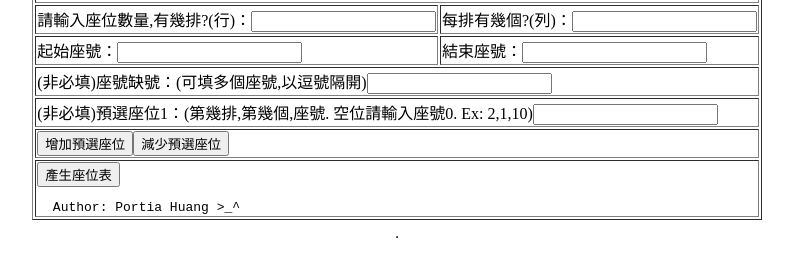
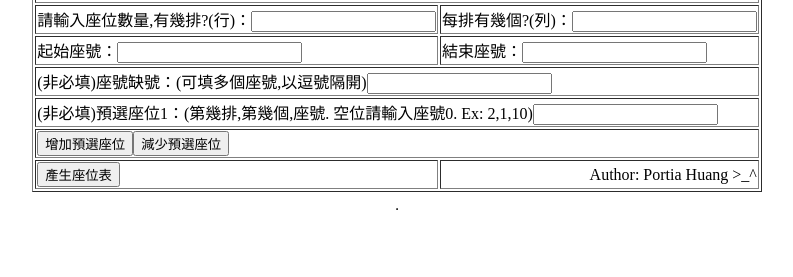
Before and after one commit to ghinghan/SeatingPlanGenerator, a plain HTML site: page index.html in a window 1280 px wide. Shown: the part 79-356 px from the top of the page, without its empty margins (243-1036 px from the left). Drawn offline with Linux system fonts and the light colour scheme.

Commit message:
Update index.html

```diff
--- a/index.html
+++ b/index.html
@@ -27,7 +27,8 @@
 					<td colspan="2"><input type='button' name='add' value='增加預選座位' onclick='addReservedNum();' /><input type='button' name='add' value='減少預選座位' onclick='removeReservedNum();' /></td>
 				</tr>
 				<tr>
-					<td colspan="2"><input type='button' name='submit' value='產生座位表' onclick='processFormData();' /><pre>  Author: Portia Huang >_^ </pre></td>
+					<td><input type='button' name='submit' value='產生座位表' onclick='processFormData();' /></td>
+					<td align="right">Author: Portia Huang >_^</td>
 				</tr>
 			</table>
 		</form>
```
